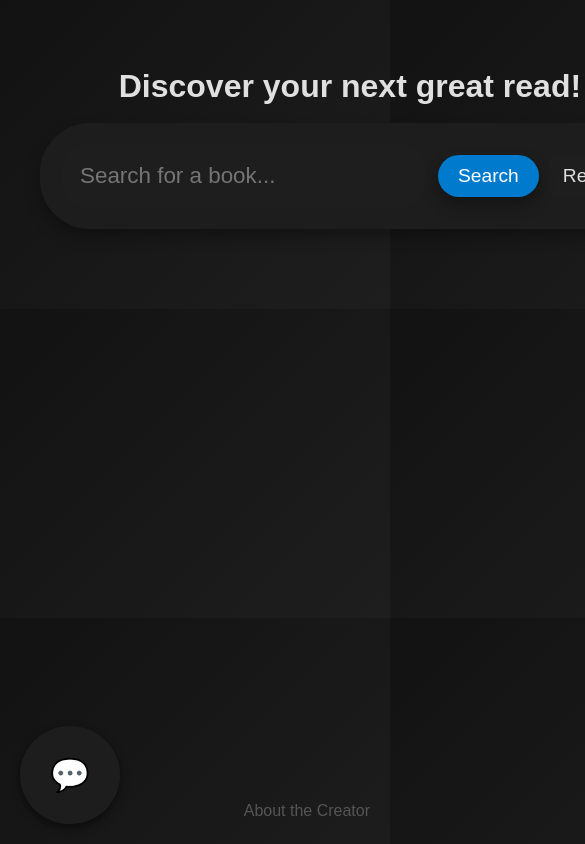
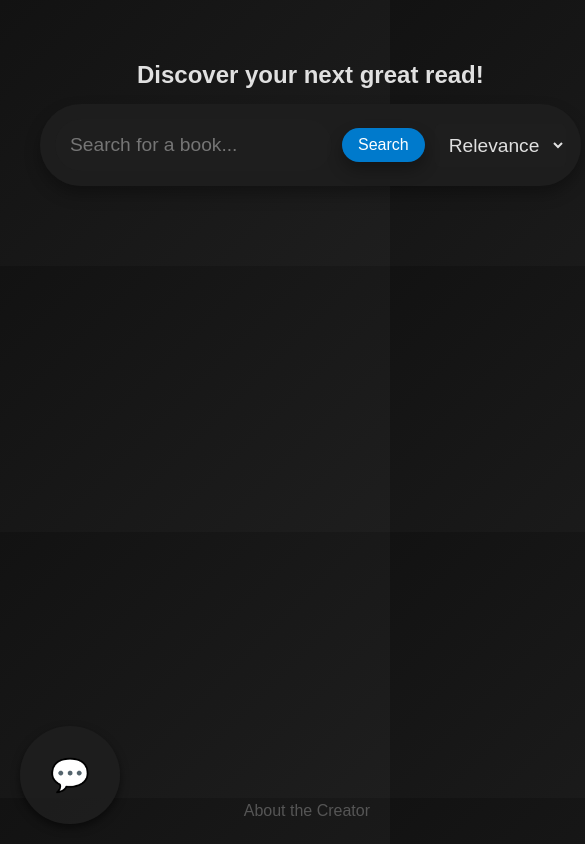
Before and after one commit to Anushk97/Know-Your-Book, a React (Create React App) app in the folder my-app/: page / in a window 390 px wide. Shown: the top 844 px of the page, 585 px wide, since content can reach past the window. Built offline with nearby package versions, Linux system fonts and the light colour scheme.

Commit message:
responsive css

```diff
--- a/my-app/src/App.css
+++ b/my-app/src/App.css
@@ -36,6 +36,7 @@ body {
   display: flex;
   align-items: center;
   transition: box-shadow 0.3s ease-in-out;
+  box-sizing: border-box;
 }
 
 .search-bar:hover {
@@ -312,10 +313,14 @@ body {
 }
 
 .search-title {
-  font-size: 2em; /* Adjust font size as needed */
+  font-size: 2em; /* Base font size */
   color: #e0e0e0;
   margin-bottom: 10px;
   text-align: center;
+  width: 100%;
+  max-width: 1000px;
+  padding: 0 20px; /* Add padding for smaller screens */
+  box-sizing: border-box;
 }
 
 .filter-select {
@@ -358,3 +363,24 @@ body {
 .creator-link:hover {
   color: #007acc; /* Change color on hover */
 }
+
+/* Responsive Adjustments */
+@media (max-width: 768px) {
+  .search-title {
+    font-size: 1.5em; /* Smaller font size for smaller screens */
+  }
+
+  .search-bar {
+    padding: 15px; /* Reduce padding for smaller screens */
+  }
+
+  .search-bar input {
+    font-size: 1.2em; /* Adjust input font size */
+    padding: 15px; /* Adjust input padding */
+  }
+
+  .search-bar button {
+    font-size: 1em; /* Adjust button font size */
+    padding: 8px 16px; /* Adjust button padding */
+  }
+}
```
